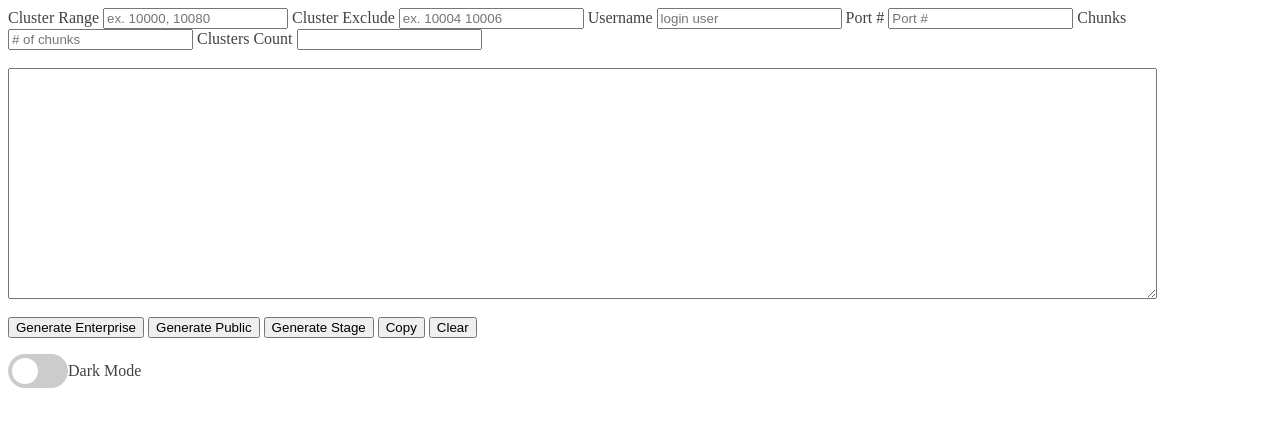
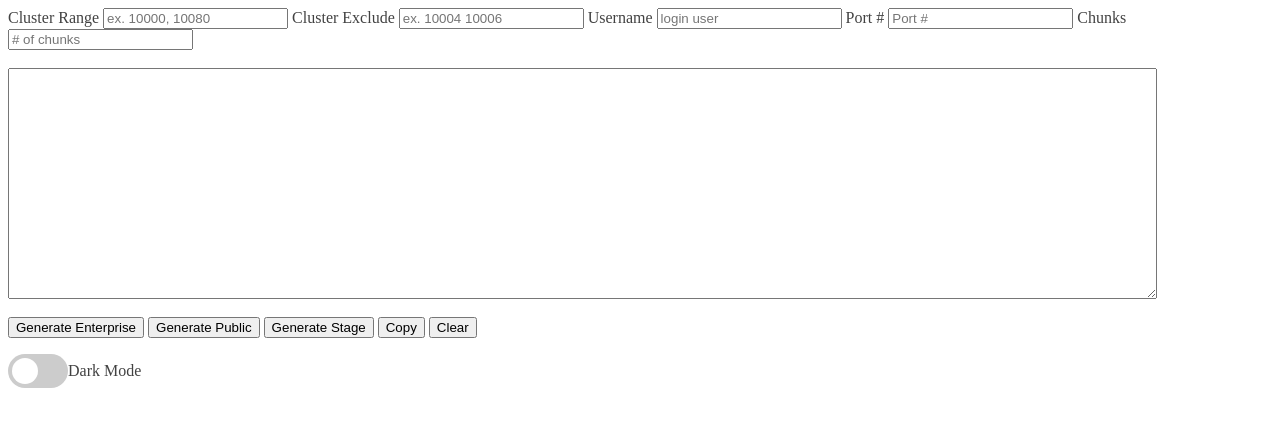
Before and after one commit to danistark1/clusterDeploy, a plain HTML site: page index.html in a window 1280 px wide. Drawn offline with Linux system fonts and the light colour scheme.

Commit message:
remove unused cl count

```diff
--- a/index.html
+++ b/index.html
@@ -16,8 +16,6 @@
     <input name="cluster-port" value="" id="cluster-port" placeholder="Port #">
     <label> Chunks</label>
     <input name="cluster-chunk" value="" id="cluster-chunk" placeholder="# of chunks">
-    <label> Clusters Count</label>
-    <input name="cluster-count" type="text">
     <br>
     <br>
     <textarea id="cluster-result" name="cluster-result" rows="15" cols="141"></textarea>
```
